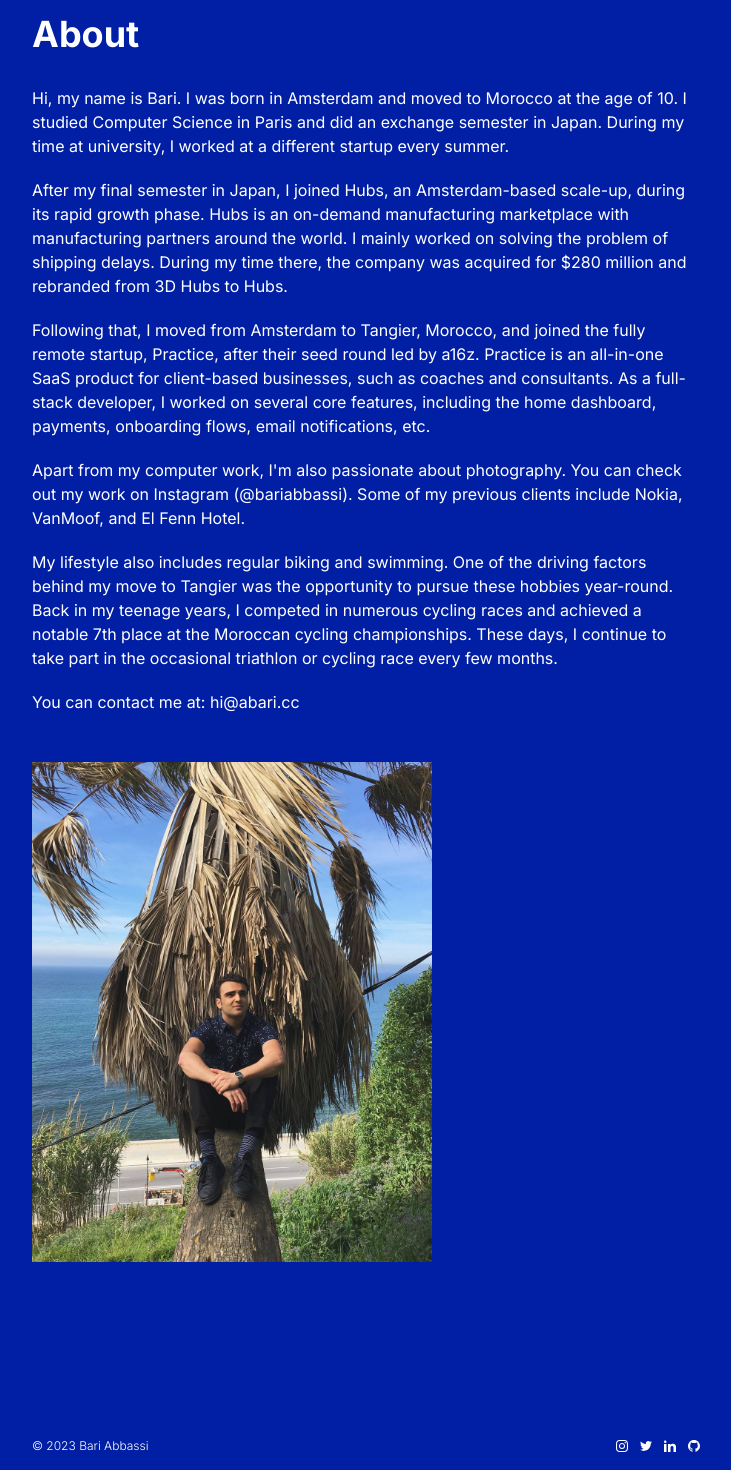
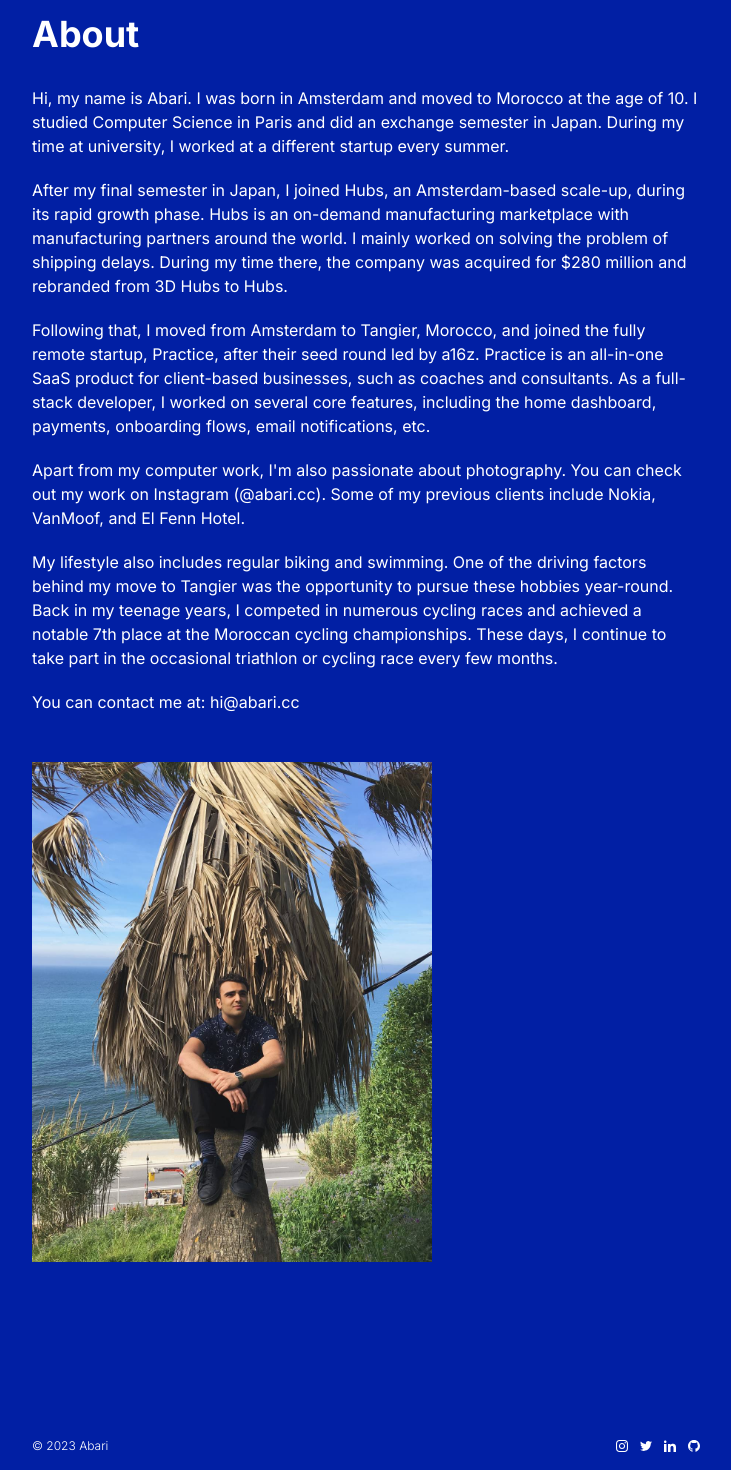
Before and after one commit to byabari/byabari, a Next.js app: page /about in a window 1280 px wide. Shown: the part 128-1598 px from the top of the page, without its empty margins (274-1005 px from the left). Built offline with nearby package versions, Linux system fonts and the light colour scheme.

Commit message:
update 5 files and delete 1 file

```diff
--- a/app/about/page.js
+++ b/app/about/page.js
@@ -7,7 +7,7 @@
       <h1 className="text-4xl font-bold mt-24 mb-8">About</h1>
       <div className="space-y-5 mb-12">
         <div>
-          Hi, my name is Bari. I was born in Amsterdam and moved to Morocco at
+          Hi, my name is Abari. I was born in Amsterdam and moved to Morocco at
           the age of 10. I studied Computer Science in Paris and did an exchange
           semester in Japan. During my time at university, I worked at a
           different startup every summer.
@@ -33,10 +33,10 @@
           You can check out my work on Instagram (
           <Link
             className="inline"
-            href="https://instagram.com/bariabbassi"
+            href="https://instagram.com/abari.cc"
             target="_blank"
           >
-            @bariabbassi
+            @abari.cc
           </Link>
           ). Some of my previous clients include Nokia, VanMoof, and El Fenn
           Hotel.
@@ -53,7 +53,7 @@
           You can contact me at: <a href="mailto:hi@abari.cc">hi@abari.cc</a>
         </div>
       </div>
-      <Image src="/bari_abbassi.jpg" width={400} height={400} />
+      <Image src="/abari-about.jpg" width={400} height={400} />
     </>
   );
 }
--- a/app/layout.js
+++ b/app/layout.js
@@ -41,12 +41,12 @@
           <Navbar />
           <main className="pb-44">{children}</main>
           <footer className="flex items-center justify-between">
-            <div className="text-xs font-light">© 2023 Bari Abbassi</div>
+            <div className="text-xs font-light">© 2023 Abari</div>
             <div className="flex items-center gap-x-3">
               {[
                 {
                   text: "Instagram",
-                  href: "https://instagram.com/bariabbassi",
+                  href: "https://instagram.com/abari.cc",
                   src: "/instagram.svg",
                 },
                 {
@@ -61,7 +61,7 @@
                 },
                 {
                   text: "GitHub",
-                  href: "https://github.com/bariabbassi",
+                  href: "https://github.com/abaricc",
                   src: "/github.svg",
                 },
               ].map((link) => (
--- a/app/page.js
+++ b/app/page.js
@@ -29,9 +29,7 @@
   return (
     <>
       <div className="h-[60vh] flex flex-col justify-center">
-        <h1 className="text-3xl sm:text-4xl font-bold mb-5">
-          Hi, I'm Bari Abbassi
-        </h1>
+        <h1 className="text-3xl sm:text-4xl font-bold mb-5">Hi, I'm Abari</h1>
         <h2 className="text-xl sm:text-2xl font-bold mb-4">
           I'm a product-minded Full Stack Engineer
         </h2>
--- a/package.json
+++ b/package.json
@@ -1,5 +1,5 @@
 {
-  "name": "abbassi",
+  "name": "abari",
   "version": "0.1.0",
   "private": true,
   "scripts": {
```
Also changed, not shown: public/abari-about.jpg (renamed from public/bari_abbassi.jpg), 1 other file (tests, documents, lock files or other folders).
